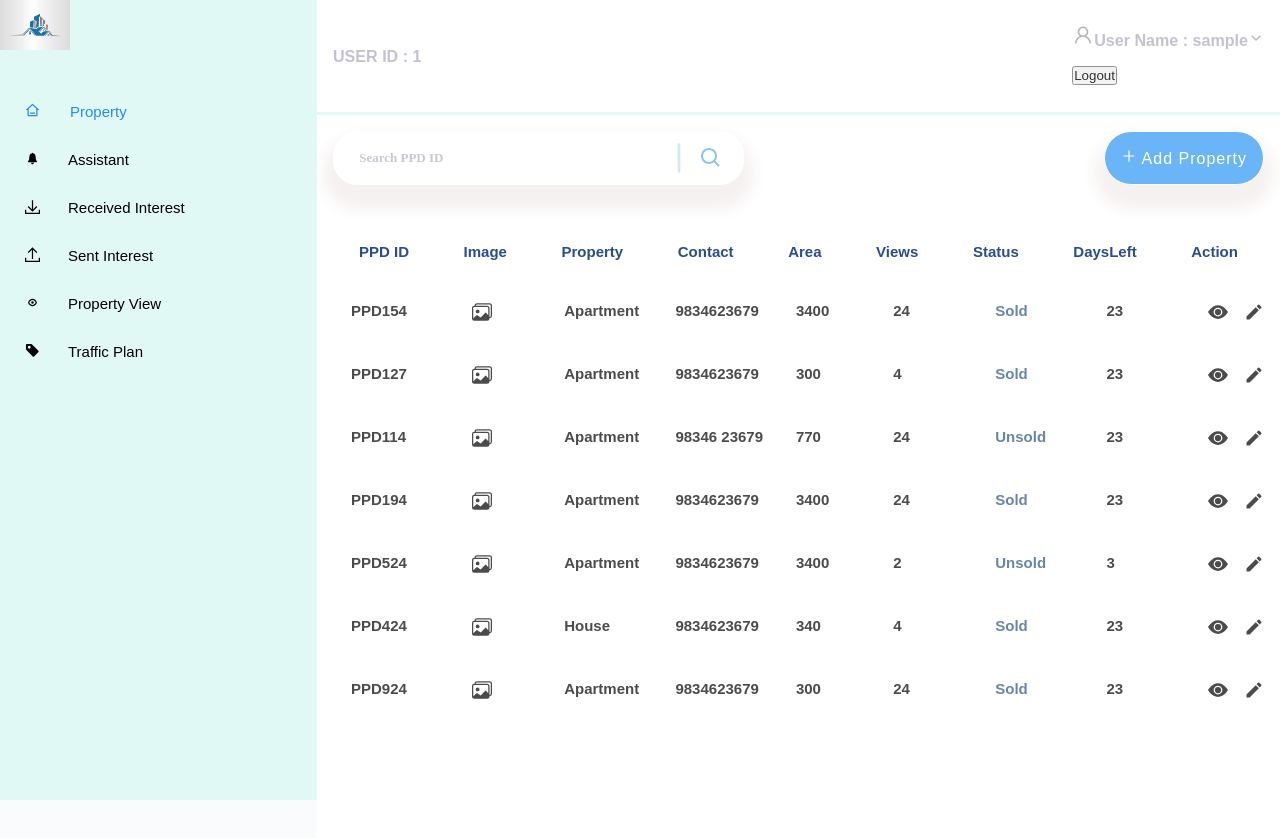
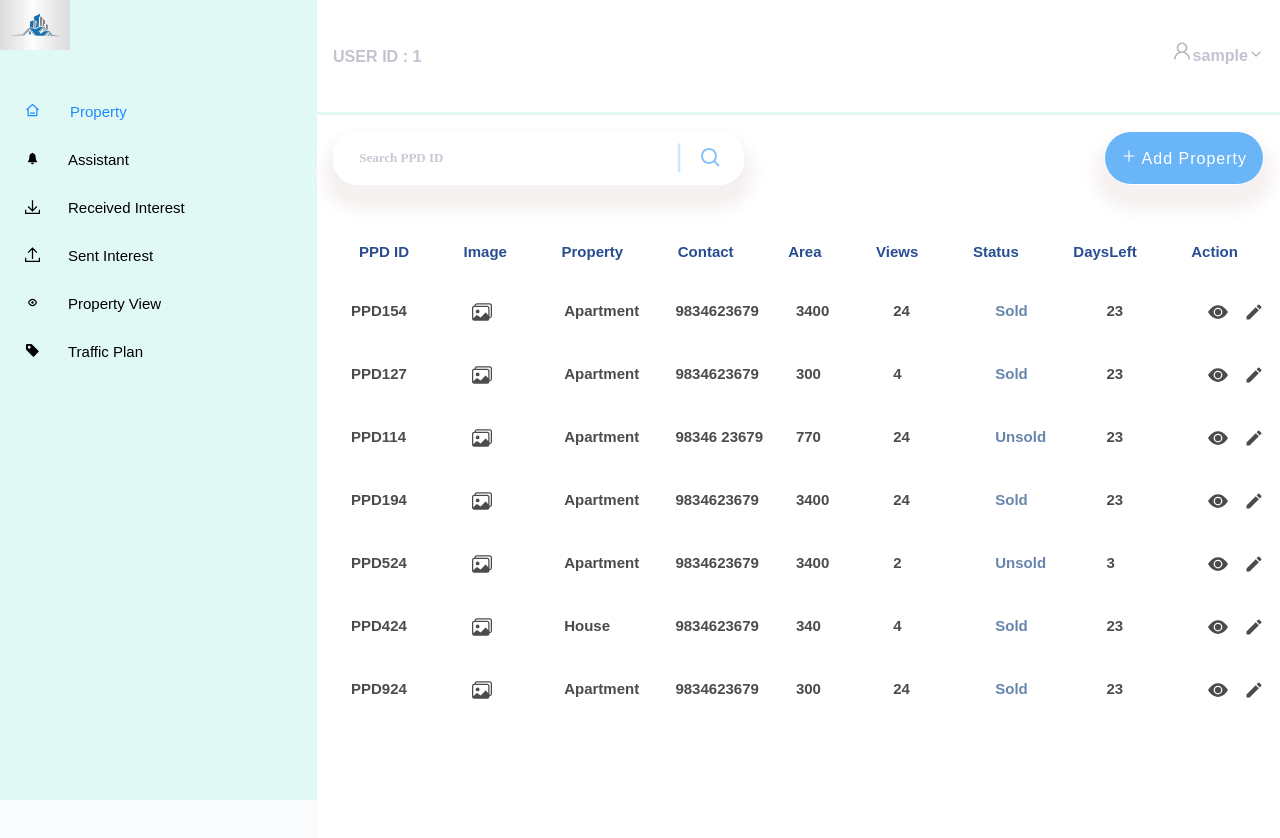
Before and after one commit to ChavvaNarayana/Real_Estate_Client, a React (Create React App) app: page / in a window 1280 px wide. Shown: the top 838 px of the page. Built offline with nearby package versions, Linux system fonts and the light colour scheme; sample sign-in values are in the browser's storage.

Commit message:
configured logout button

```diff
--- a/src/components/Header.jsx
+++ b/src/components/Header.jsx
@@ -1,9 +1,10 @@
-import React from 'react'
+import React, {useState} from 'react'
 import { AiOutlineUser } from 'react-icons/ai'
 import { FiChevronDown } from 'react-icons/fi'
 import { useNavigate } from 'react-router-dom'
 function Header({ username, userId }) {
   const navigate = useNavigate()
+  const [isLogout, setLogout] = useState(false)
   function logout() {
     localStorage.clear()
     navigate('/login')
@@ -14,9 +15,14 @@ function Header({ username, userId }) {
         <div className="user-id lg-font">
           <h6>USER ID : { userId}</h6>
         </div>
-        <div className="user-name lg-font">
-          <h6 className='flex flex-row items-center'><div><AiOutlineUser color='#A6A6A6' size={ 22 } /></div><div>User Name : { username }</div><div><FiChevronDown color='#A6A6A6' /></div> </h6>
-        <button onClick={logout}>Logout</button>
+        <div className="user-name lg-font flex flex-column">
+          <h6 className='flex flex-row items-center'>
+            <div><AiOutlineUser color='#A6A6A6' size={ 22 } /></div>
+            <div className='username' onClick={() => setLogout(prev => !prev)}>{ username }</div>
+            <div><FiChevronDown color='#A6A6A6' /></div>
+          </h6>
+          { isLogout && <button className='logout-btn' onClick={ logout }>Logout</button> }
+
         </div>
 
       </div>
```
